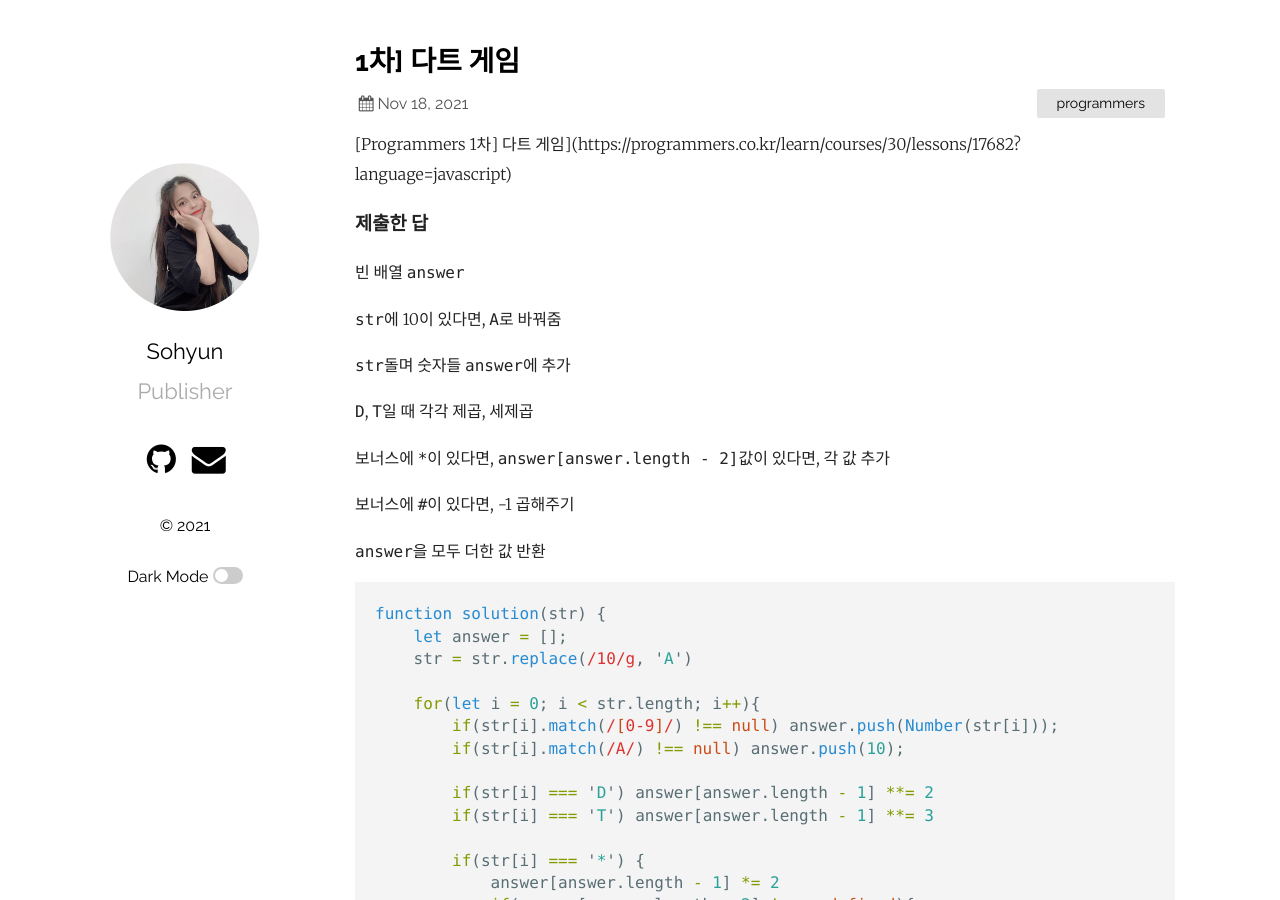
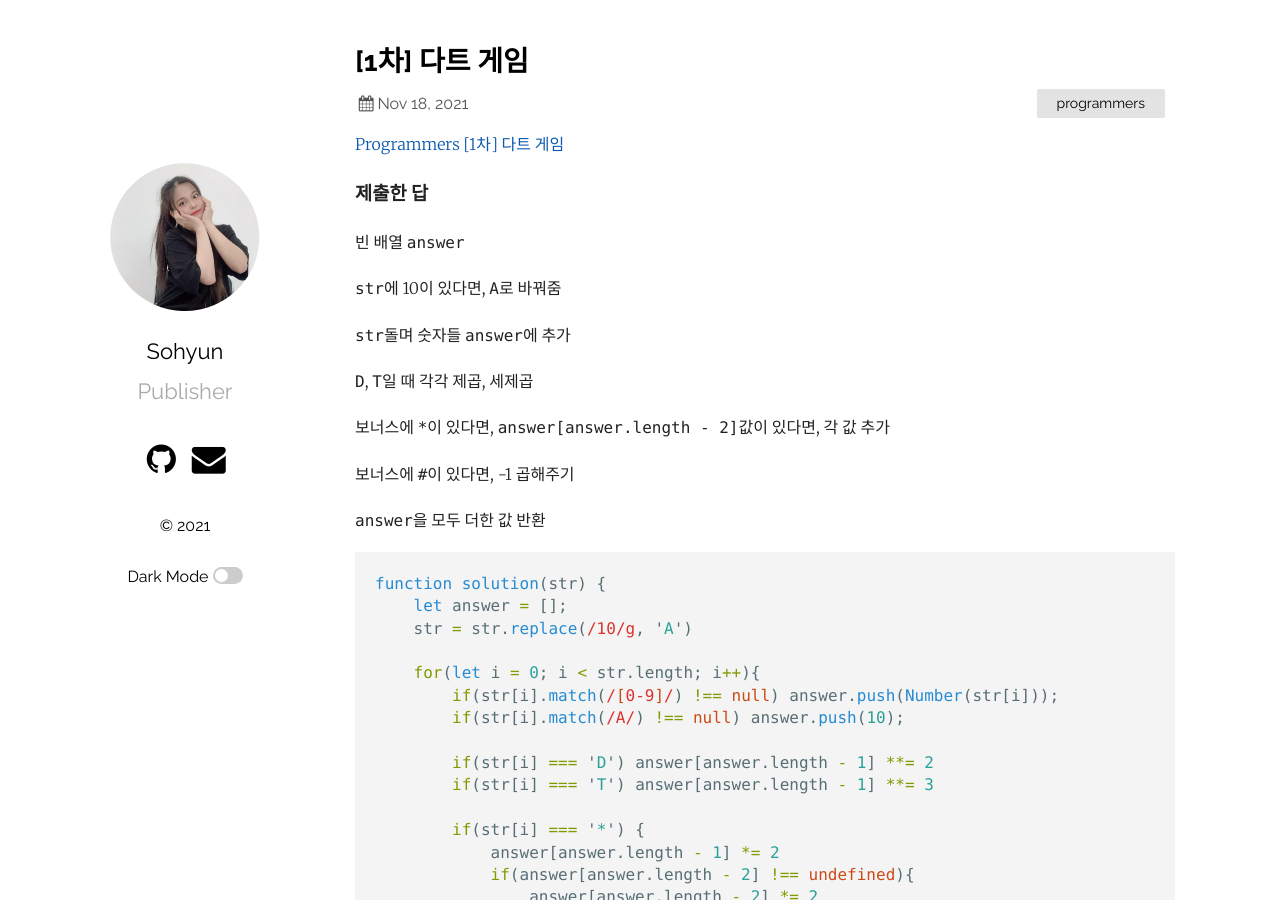
Before and after one commit to ppotatoG/ppotatoG.github.io, a Jekyll site: the page built from _posts/2021-11-18-programmers-17682.markdown, in a window 1280 px wide and 900 px high. Built offline with Jekyll 4.4.1, drawn with Linux system fonts in a browser that asks for light colours.

Commit message:
Fix typo

```diff
--- a/_posts/2021-11-18-programmers-17682.markdown
+++ b/_posts/2021-11-18-programmers-17682.markdown
@@ -1,10 +1,10 @@
 ---
 layout: post
-title:  "1차] 다트 게임"
+title:  "[1차] 다트 게임"
 date:   2021-11-18
 categories: programmers
 ---
-[Programmers 1차] 다트 게임](https://programmers.co.kr/learn/courses/30/lessons/17682?language=javascript)
+[Programmers [1차] 다트 게임](https://programmers.co.kr/learn/courses/30/lessons/17682?language=javascript)
 
 ### 제출한 답
 
```
